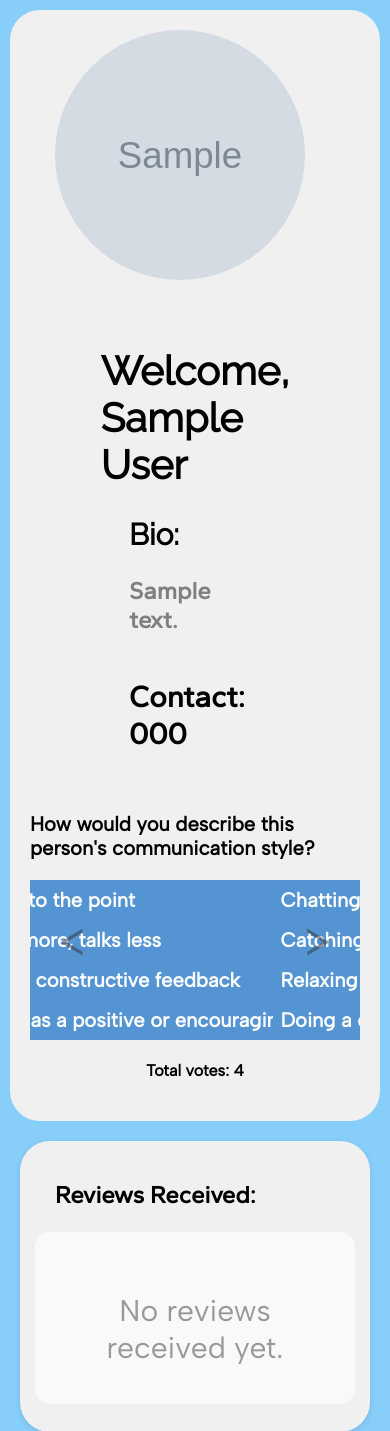
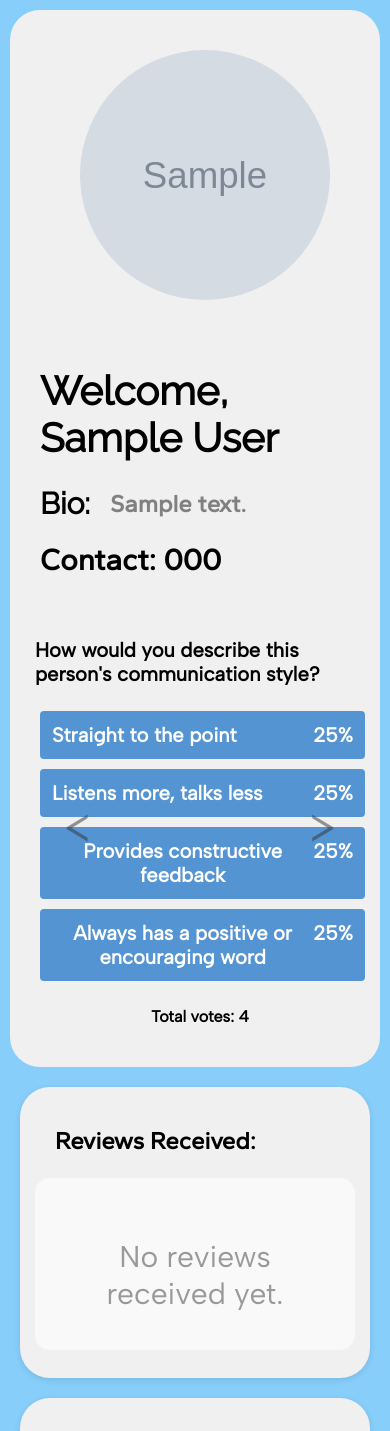
Before and after one commit to VinayVaishnav/Reviews-Elicitation, a Django app: page /home/ in a window 390 px wide. Shown: the part 75-1506 px from the top of the page. Run offline with Django 4.2, Linux system fonts and the light colour scheme; a user stored in the database is signed in; tables that the repository leaves empty hold one stand-in row (values such as "Sample post"); grey boxes marked "Sample" are stand-in pictures.

Commit message:
updated the layout of profile and review section.

```diff
--- a/main/templates/main/home.html
+++ b/main/templates/main/home.html
@@ -52,11 +52,14 @@
         height: 300px;
         border-radius: 50%;
         margin-bottom: 20px;
+        margin: 20px;
     }
 
     .profile-details {
+        margin-left: 10px;
         flex: 1;
         display: flex;
+        align-items: flex-start;
         flex-direction: column;
         margin-bottom: 15px;
     }
@@ -77,7 +80,6 @@
     .bio-section {
         display: flex;
         flex-direction: row;
-        align-items: center;
         margin-bottom:0px;
     }
 
@@ -86,7 +88,6 @@
         margin-top: 4px;
         margin-bottom: 12px;
         font-size: 35px;
-        margin-right: 20px;
     }
 
     .profile-button {
@@ -112,6 +113,11 @@
     @media only screen and (max-width:1320px){
         .imagesection{
             margin-right: 40px;
+            margin-left: 20px;
+            padding-left: 20px;
+        }
+        .profile-details{
+            padding-left: 10px;
         }
         .profile-name{
             font-size: 45px;
@@ -123,7 +129,6 @@
             font-size: 30px;
         }
     }
-
     @media only screen and (max-width: 900px){
         .imagesection{
             margin-right: 40px;
@@ -148,8 +153,6 @@
             flex-direction: column;
             >div{
                 width: 100%;
-                align-items: center;
-                justify-content: center;
             }
             padding: 20px;
             height: auto;
@@ -165,17 +168,32 @@
             height: 250px;
         }
         .profile-details {
+            width: 100%!important;
             margin-left: 0;
             margin-bottom: 0;
+            >div{
+                >div{
+                    width: 100%;
+                    display: flex;
+                    flex-direction: row;
+                    gap: 20px;
+                    >p{
+                        margin: 0px;
+                        margin-top: 3px;
+                    }
+                    >h3{
+                        margin: 0px;
+                    }
+                }
+            }
         }
         .profile-name {
+            width: 100%;
             font-size: 40px;
             margin-bottom: 20px;
         }
         .profile-bio {
             font-size: 30px;
-            margin-right: 0;
-            margin-bottom: 10px;
         }
         .profile-button {
             width: 120px;
@@ -231,6 +249,7 @@
     }
 
     .reviews-section .heading {
+        text-align: center;
         font-family: 'Oswald';
         font-size: xx-large;
         font-weight: bold;
@@ -393,19 +412,16 @@
                 margin-right: 5px;
             }
         }
+        .reviews-section li{
+            flex-direction: column;
+            gap: 2px;
+        }
     }
     @media only screen and (max-width: 480px){
         .reviews-section button {
             width: 62px;
             padding: 2px;
             font-size: 12px;
-        }
-        .reviews-section .editdelete{
-            gap: 0px;
-        }
-        .reviews-section .editdelete button{
-            width: 47px;
-            margin-bottom: 5px;
         }
         .reviews-section li{
             padding-left: 3px;
@@ -444,9 +460,6 @@
         font-weight: bolder;
         margin-top: auto;
         margin-bottom: 0px;
-        /* background-color: #57f6e7; */
-        /* padding: 5px; */
-        /* border-radius: 5px; */
     }
 
     .bio-description {
@@ -457,7 +470,6 @@
     }
 
     .editdelete .button-container {
-        width:80px !important;
         font-family: 'Gantari';
         font-size: larger;
         color: #5494d3;
@@ -590,6 +602,7 @@
         align-items: center;
         justify-content: center;
         margin-top: 20px;
+        width: 100%;
     }
     .poll-form:focus,
     .poll-form:active {
@@ -598,6 +611,7 @@
     }
 
     .poll-questions {
+        width: 100%;
         display: flex;
         flex-direction: column;
     }
@@ -605,6 +619,11 @@
     .poll-questions:active {
         outline: none;
         box-shadow: none;
+    }
+    .poll-button{
+        margin: 5px !important;
+        padding: 10px !important;
+        width: 100% !important;
     }
 </style>
 
```
Also changed, not shown: main/templates/main/user.html (+58 -29 lines).
